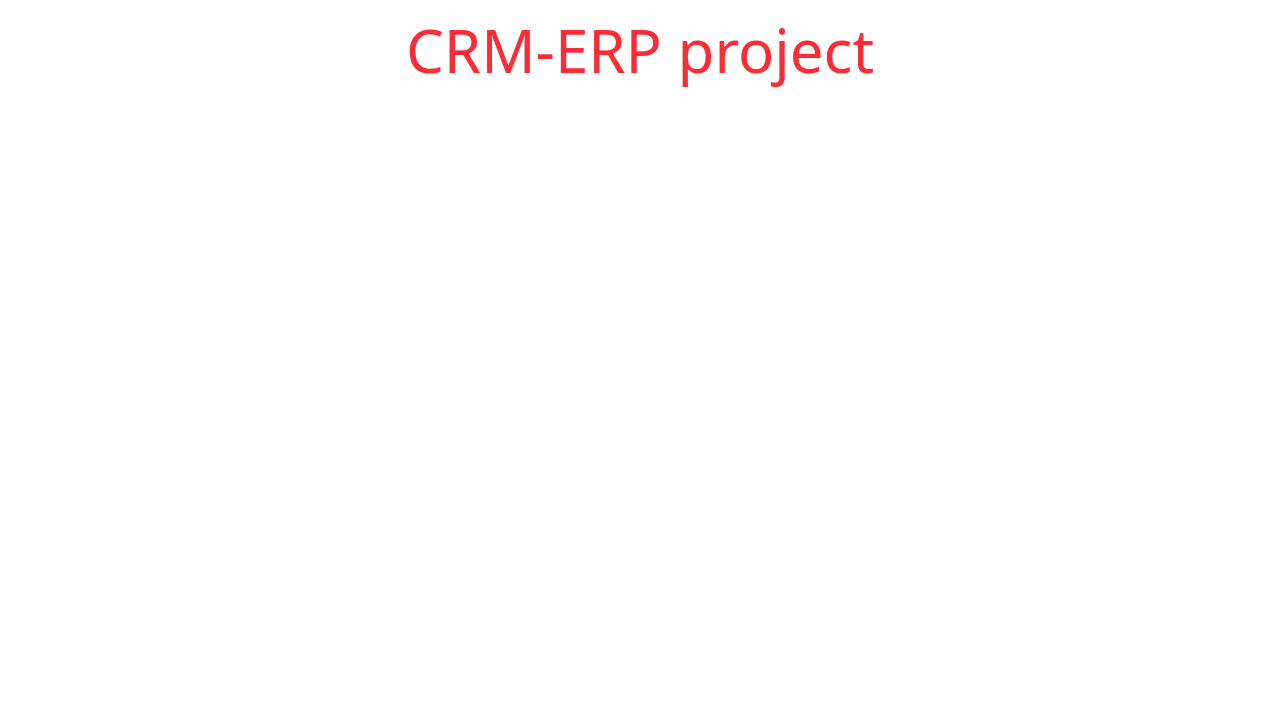
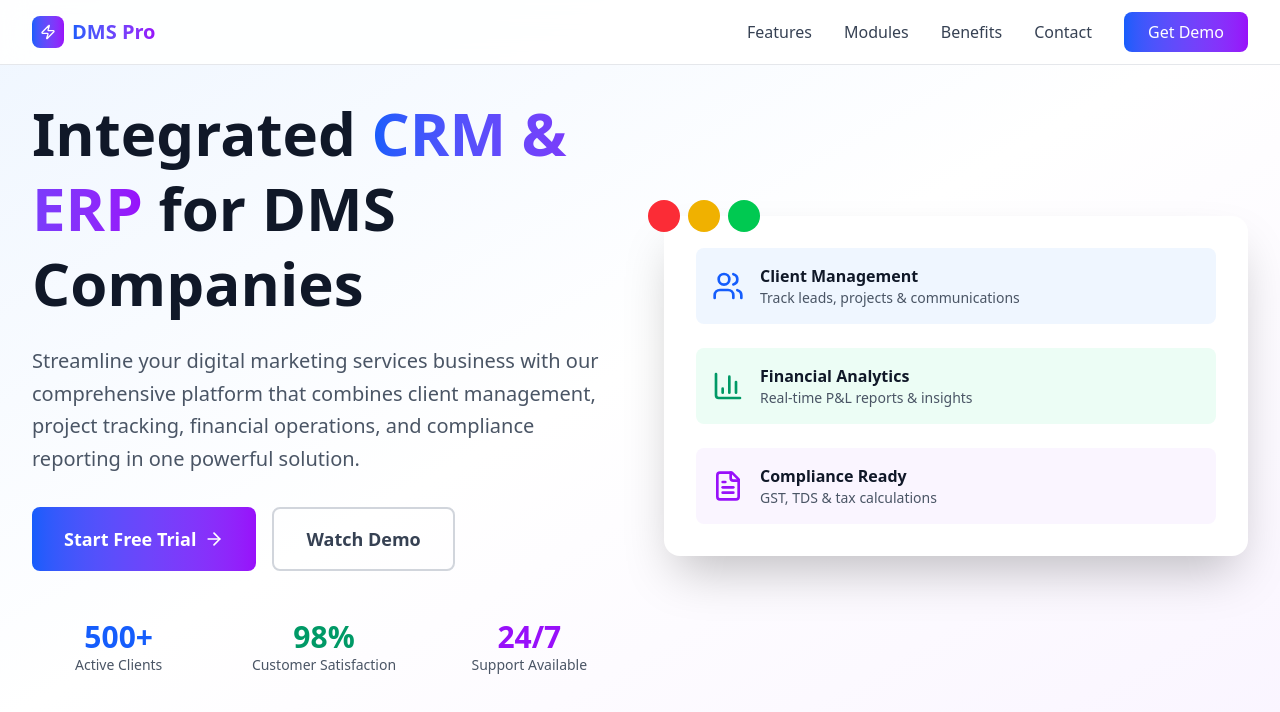
Before and after one commit to Bawalpreet/CRM-ERP, a React (Vite) app in the folder frontend/: page / in a window 1280 px wide. Shown: the top 712 px of the page. Built offline with nearby package versions, Linux system fonts and the light colour scheme.

Commit message:
destructuring frontend & landing page

```diff
--- a/frontend/package.json
+++ b/frontend/package.json
@@ -11,8 +11,11 @@
   },
   "dependencies": {
     "@tailwindcss/vite": "^4.1.10",
+    "framer-motion": "^12.19.1",
+    "lucide-react": "^0.522.0",
     "react": "^19.1.0",
-    "react-dom": "^19.1.0"
+    "react-dom": "^19.1.0",
+    "react-router-dom": "^7.6.2"
   },
   "devDependencies": {
     "@eslint/js": "^9.25.0",
--- a/frontend/src/App.jsx
+++ b/frontend/src/App.jsx
@@ -1,15 +1,14 @@
-import { useState } from 'react'
-import reactLogo from './assets/react.svg'
-import viteLogo from '/vite.svg'
 import './App.css'
+import { BrowserRouter,Route,Routes} from 'react-router-dom'
+import LandingPage from './pages/LandingPage'
 
 function App() {
-  const [count, setCount] = useState(0)
-
   return (
-    <div className='min-h-screen'>
-      <h1 className='text-red-500 text-center text-6xl m-5'>CRM-ERP project</h1>
-    </div>
+    <BrowserRouter>
+      <Routes>
+        <Route path='/' element={<LandingPage/>}></Route>
+      </Routes>
+    </BrowserRouter>
   )
 }
 
--- /dev/null
+++ b/frontend/src/components/Header.jsx
@@ -0,0 +1,92 @@
+import React from 'react';
+import { motion } from 'framer-motion';
+import { Menu, X, Zap } from 'lucide-react';
+
+
+const Header= ({ isMenuOpen, setIsMenuOpen }) => {
+  return (
+    <motion.header
+      initial={{ y: -100 }}
+      animate={{ y: 0 }}
+      transition={{ duration: 0.6 }}
+      className="fixed top-0 left-0 right-0 z-50 bg-white/90 backdrop-blur-md border-b border-gray-200"
+    >
+      <div className="max-w-7xl mx-auto px-4 sm:px-6 lg:px-8">
+        <div className="flex justify-between items-center h-16">
+          <motion.div
+            whileHover={{ scale: 1.05 }}
+            className="flex items-center space-x-2"
+          >
+            <div className="w-8 h-8 bg-gradient-to-r from-blue-600 to-purple-600 rounded-lg flex items-center justify-center">
+              <Zap className="w-4 h-4 text-white" />
+            </div>
+            <span className="text-xl font-bold bg-gradient-to-r from-blue-600 to-purple-600 bg-clip-text text-transparent">
+              DMS Pro
+            </span>
+          </motion.div>
+
+          {/* Desktop Navigation */}
+          <nav className="hidden md:flex items-center space-x-8">
+            <a href="#features" className="text-gray-700 hover:text-blue-600 transition-colors">
+              Features
+            </a>
+            <a href="#modules" className="text-gray-700 hover:text-blue-600 transition-colors">
+              Modules
+            </a>
+            <a href="#benefits" className="text-gray-700 hover:text-blue-600 transition-colors">
+              Benefits
+            </a>
+            <a href="#contact" className="text-gray-700 hover:text-blue-600 transition-colors">
+              Contact
+            </a>
+            <motion.button
+              whileHover={{ scale: 1.05 }}
+              whileTap={{ scale: 0.95 }}
+              className="bg-gradient-to-r from-blue-600 to-purple-600 text-white px-6 py-2 rounded-lg font-medium hover:shadow-lg transition-shadow"
+            >
+              Get Demo
+            </motion.button>
+          </nav>
+
+          {/* Mobile Menu Button */}
+          <button
+            onClick={() => setIsMenuOpen(!isMenuOpen)}
+            className="md:hidden p-2"
+          >
+            {isMenuOpen ? <X className="w-6 h-6" /> : <Menu className="w-6 h-6" />}
+          </button>
+        </div>
+
+        {/* Mobile Navigation */}
+        {isMenuOpen && (
+          <motion.div
+            initial={{ opacity: 0, height: 0 }}
+            animate={{ opacity: 1, height: 'auto' }}
+            exit={{ opacity: 0, height: 0 }}
+            className="md:hidden py-4 border-t border-gray-200"
+          >
+            <div className="flex flex-col space-y-4">
+              <a href="#features" className="text-gray-700 hover:text-blue-600 transition-colors">
+                Features
+              </a>
+              <a href="#modules" className="text-gray-700 hover:text-blue-600 transition-colors">
+                Modules
+              </a>
+              <a href="#benefits" className="text-gray-700 hover:text-blue-600 transition-colors">
+                Benefits
+              </a>
+              <a href="#contact" className="text-gray-700 hover:text-blue-600 transition-colors">
+                Contact
+              </a>
+              <button className="bg-gradient-to-r from-blue-600 to-purple-600 text-white px-6 py-2 rounded-lg font-medium w-full">
+                Get Demo
+              </button>
+            </div>
+          </motion.div>
+        )}
+      </div>
+    </motion.header>
+  );
+};
+
+export default Header;
--- /dev/null
+++ b/frontend/src/components/Hero.jsx
@@ -0,0 +1,119 @@
+import React from 'react';
+import { motion } from 'framer-motion';
+import { ArrowRight, Users, BarChart3, FileText } from 'lucide-react';
+
+const Hero= () => {
+  return (
+    <section className="pt-24 pb-12 bg-gradient-to-br from-blue-50 via-white to-purple-50">
+      <div className="max-w-7xl mx-auto px-4 sm:px-6 lg:px-8">
+        <div className="grid lg:grid-cols-2 gap-12 items-center">
+          <motion.div
+            initial={{ opacity: 0, x: -50 }}
+            animate={{ opacity: 1, x: 0 }}
+            transition={{ duration: 0.8 }}
+          >
+            <h1 className="text-4xl md:text-6xl font-bold text-gray-900 leading-tight">
+              Integrated{' '}
+              <span className="bg-gradient-to-r from-blue-600 to-purple-600 bg-clip-text text-transparent">
+                CRM & ERP
+              </span>{' '}
+              for DMS Companies
+            </h1>
+            <p className="text-xl text-gray-600 mt-6 leading-relaxed">
+              Streamline your digital marketing services business with our comprehensive
+              platform that combines client management, project tracking, financial operations,
+              and compliance reporting in one powerful solution.
+            </p>
+            <div className="mt-8 flex flex-col sm:flex-row gap-4">
+              <motion.button
+                whileHover={{ scale: 1.05 }}
+                whileTap={{ scale: 0.95 }}
+                className="bg-gradient-to-r from-blue-600 to-purple-600 text-white px-8 py-4 rounded-lg font-semibold text-lg hover:shadow-xl transition-shadow flex items-center justify-center group"
+              >
+                Start Free Trial
+                <ArrowRight className="ml-2 w-5 h-5 group-hover:translate-x-1 transition-transform" />
+              </motion.button>
+              <motion.button
+                whileHover={{ scale: 1.05 }}
+                whileTap={{ scale: 0.95 }}
+                className="border-2 border-gray-300 text-gray-700 px-8 py-4 rounded-lg font-semibold text-lg hover:border-blue-600 hover:text-blue-600 transition-colors"
+              >
+                Watch Demo
+              </motion.button>
+            </div>
+            <div className="mt-12 grid grid-cols-3 gap-8">
+              <motion.div
+                initial={{ opacity: 0, y: 20 }}
+                animate={{ opacity: 1, y: 0 }}
+                transition={{ delay: 0.2 }}
+                className="text-center"
+              >
+                <div className="text-3xl font-bold text-blue-600">500+</div>
+                <div className="text-gray-600 text-sm">Active Clients</div>
+              </motion.div>
+              <motion.div
+                initial={{ opacity: 0, y: 20 }}
+                animate={{ opacity: 1, y: 0 }}
+                transition={{ delay: 0.4 }}
+                className="text-center"
+              >
+                <div className="text-3xl font-bold text-emerald-600">98%</div>
+                <div className="text-gray-600 text-sm">Customer Satisfaction</div>
+              </motion.div>
+              <motion.div
+                initial={{ opacity: 0, y: 20 }}
+                animate={{ opacity: 1, y: 0 }}
+                transition={{ delay: 0.6 }}
+                className="text-center"
+              >
+                <div className="text-3xl font-bold text-purple-600">24/7</div>
+                <div className="text-gray-600 text-sm">Support Available</div>
+              </motion.div>
+            </div>
+          </motion.div>
+
+          <motion.div
+            initial={{ opacity: 0, x: 50 }}
+            animate={{ opacity: 1, x: 0 }}
+            transition={{ duration: 0.8, delay: 0.2 }}
+            className="relative"
+          >
+            <div className="bg-white rounded-2xl shadow-2xl p-8 relative">
+              <div className="absolute -top-4 -left-4 w-8 h-8 bg-red-500 rounded-full"></div>
+              <div className="absolute -top-4 -left-4 ml-10 w-8 h-8 bg-yellow-500 rounded-full"></div>
+              <div className="absolute -top-4 -left-4 ml-20 w-8 h-8 bg-green-500 rounded-full"></div>
+
+              <div className="space-y-6">
+                <div className="flex items-center space-x-4 p-4 bg-blue-50 rounded-lg">
+                  <Users className="w-8 h-8 text-blue-600" />
+                  <div>
+                    <div className="font-semibold text-gray-900">Client Management</div>
+                    <div className="text-sm text-gray-600">Track leads, projects & communications</div>
+                  </div>
+                </div>
+
+                <div className="flex items-center space-x-4 p-4 bg-emerald-50 rounded-lg">
+                  <BarChart3 className="w-8 h-8 text-emerald-600" />
+                  <div>
+                    <div className="font-semibold text-gray-900">Financial Analytics</div>
+                    <div className="text-sm text-gray-600">Real-time P&L reports & insights</div>
+                  </div>
+                </div>
+
+                <div className="flex items-center space-x-4 p-4 bg-purple-50 rounded-lg">
+                  <FileText className="w-8 h-8 text-purple-600" />
+                  <div>
+                    <div className="font-semibold text-gray-900">Compliance Ready</div>
+                    <div className="text-sm text-gray-600">GST, TDS & tax calculations</div>
+                  </div>
+                </div>
+              </div>
+            </div>
+          </motion.div>
+        </div>
+      </div>
+    </section>
+  );
+};
+
+export default Hero;
--- /dev/null
+++ b/frontend/src/pages/LandingPage.jsx
@@ -0,0 +1,16 @@
+import React, { useState } from 'react'
+import Header from '../components/Header';
+import Hero from '../components/Hero';
+
+
+const LandingPage = () => {
+    const [isMenuOpen,setIsMenuOpen] = useState(false);
+  return (
+    <div className='min-h-screen bg-white'>
+        <Header isMenuOpen={isMenuOpen} setIsMenuOpen={setIsMenuOpen} />
+        <Hero/>
+    </div>
+  )
+}
+
+export default LandingPage
```
Also changed, not shown: 1 other file (tests, documents, lock files or other folders).
